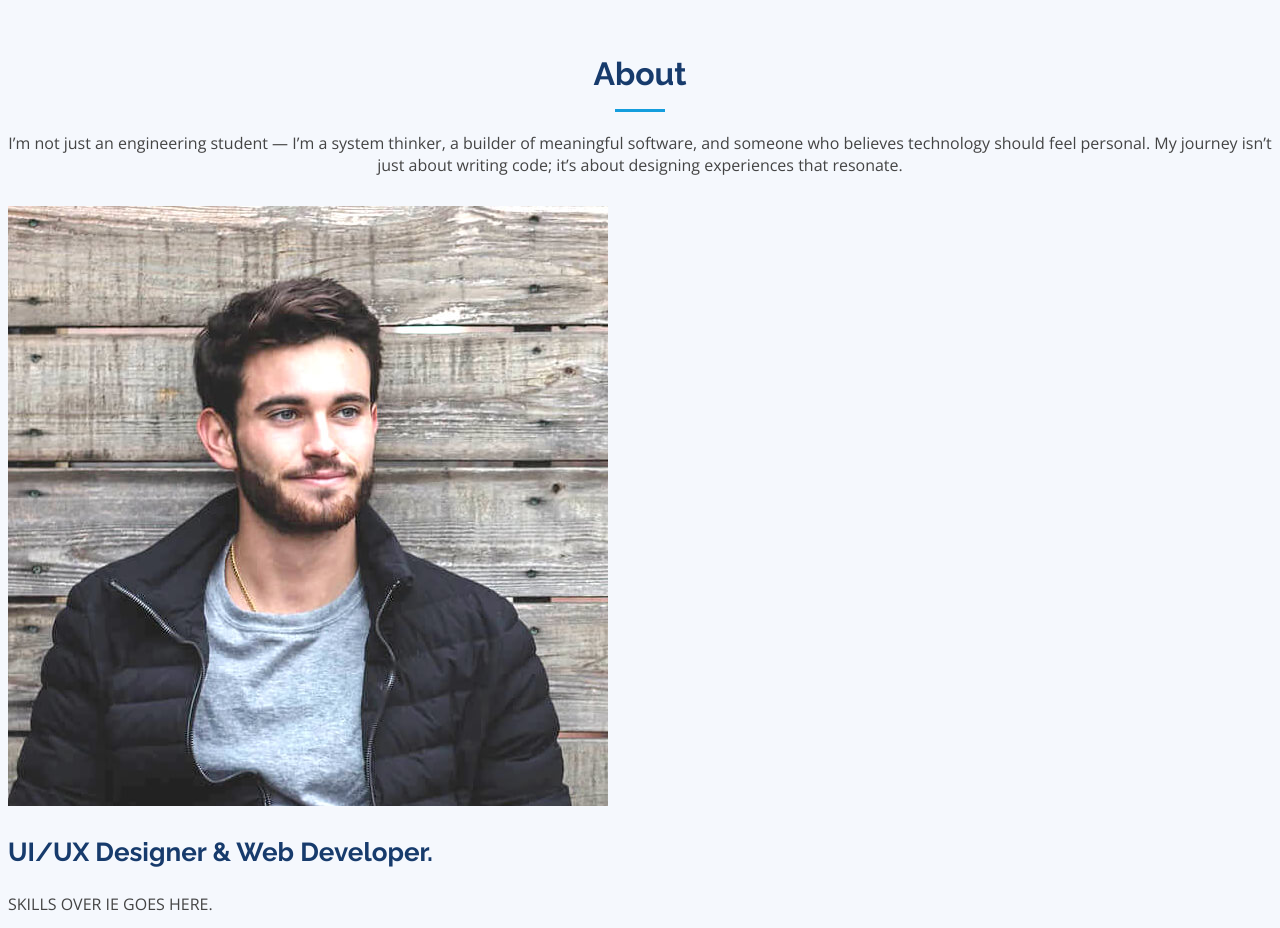
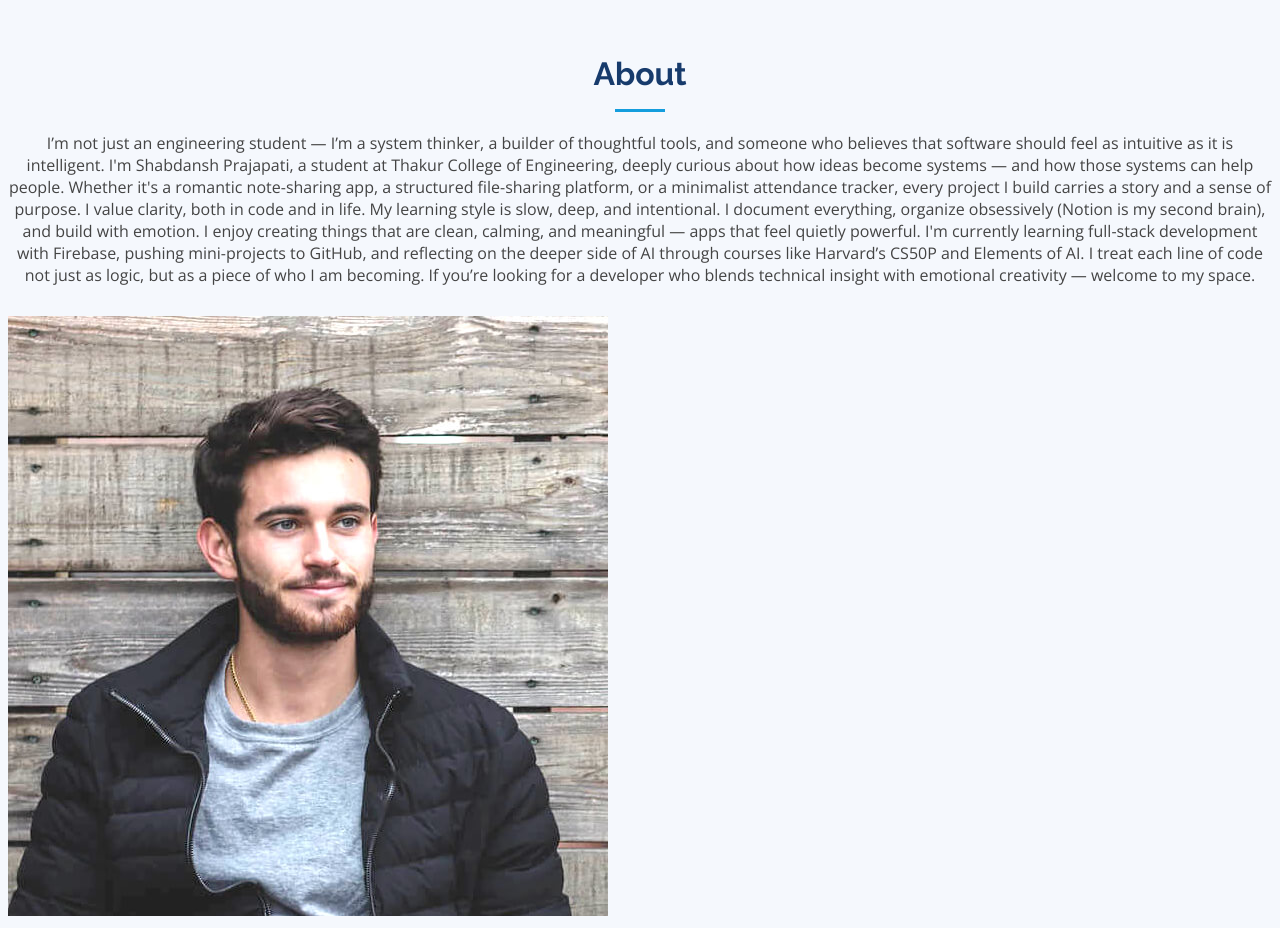
Before and after one commit to Shabd1901/PORTFOLIO, a plain HTML site: page index.html in a window 1280 px wide. Shown: the part 960-1888 px from the top of the page. Drawn offline with nearby package versions, Linux system fonts and the light colour scheme.

Commit message:
Update index.html

```diff
--- a/index.html
+++ b/index.html
@@ -70,7 +70,15 @@
 
         <div class="section-title">
           <h2>About</h2>
-          <p>I’m not just an engineering student — I’m a system thinker, a builder of meaningful software, and someone who believes technology should feel personal. My journey isn’t just about writing code; it’s about designing experiences that resonate.</p>
+          <p>I’m not just an engineering student — I’m a system thinker, a builder of thoughtful tools, and someone who believes that software should feel as intuitive as it is intelligent.
+
+I'm Shabdansh Prajapati, a student at Thakur College of Engineering, deeply curious about how ideas become systems — and how those systems can help people. Whether it's a romantic note-sharing app, a structured file-sharing platform, or a minimalist attendance tracker, every project I build carries a story and a sense of purpose.
+
+I value clarity, both in code and in life. My learning style is slow, deep, and intentional. I document everything, organize obsessively (Notion is my second brain), and build with emotion. I enjoy creating things that are clean, calming, and meaningful — apps that feel quietly powerful.
+
+I'm currently learning full-stack development with Firebase, pushing mini-projects to GitHub, and reflecting on the deeper side of AI through courses like Harvard’s CS50P and Elements of AI. I treat each line of code not just as logic, but as a piece of who I am becoming.
+
+If you’re looking for a developer who blends technical insight with emotional creativity — welcome to my space.</p>
         </div>
 
         <div class="row">
```
